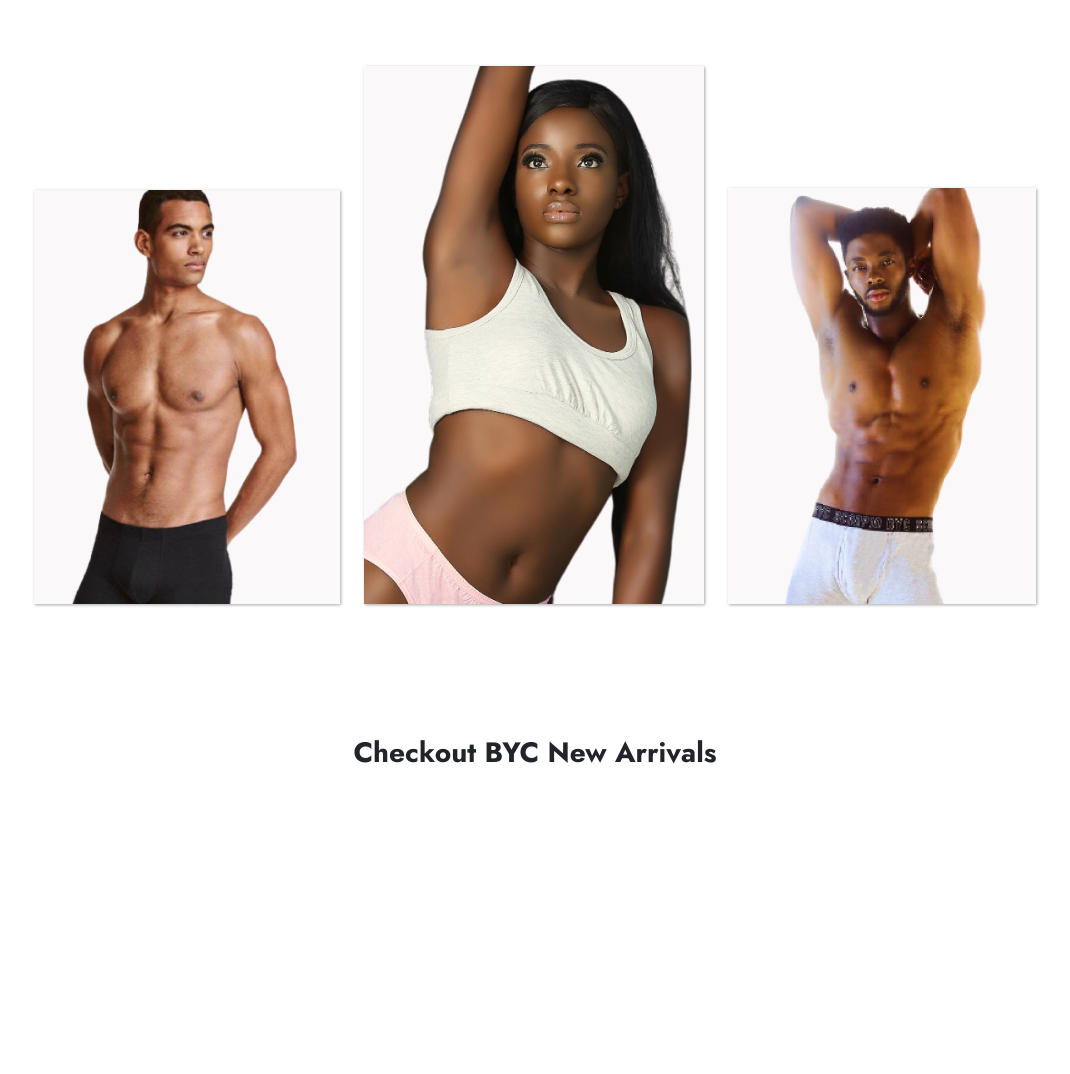
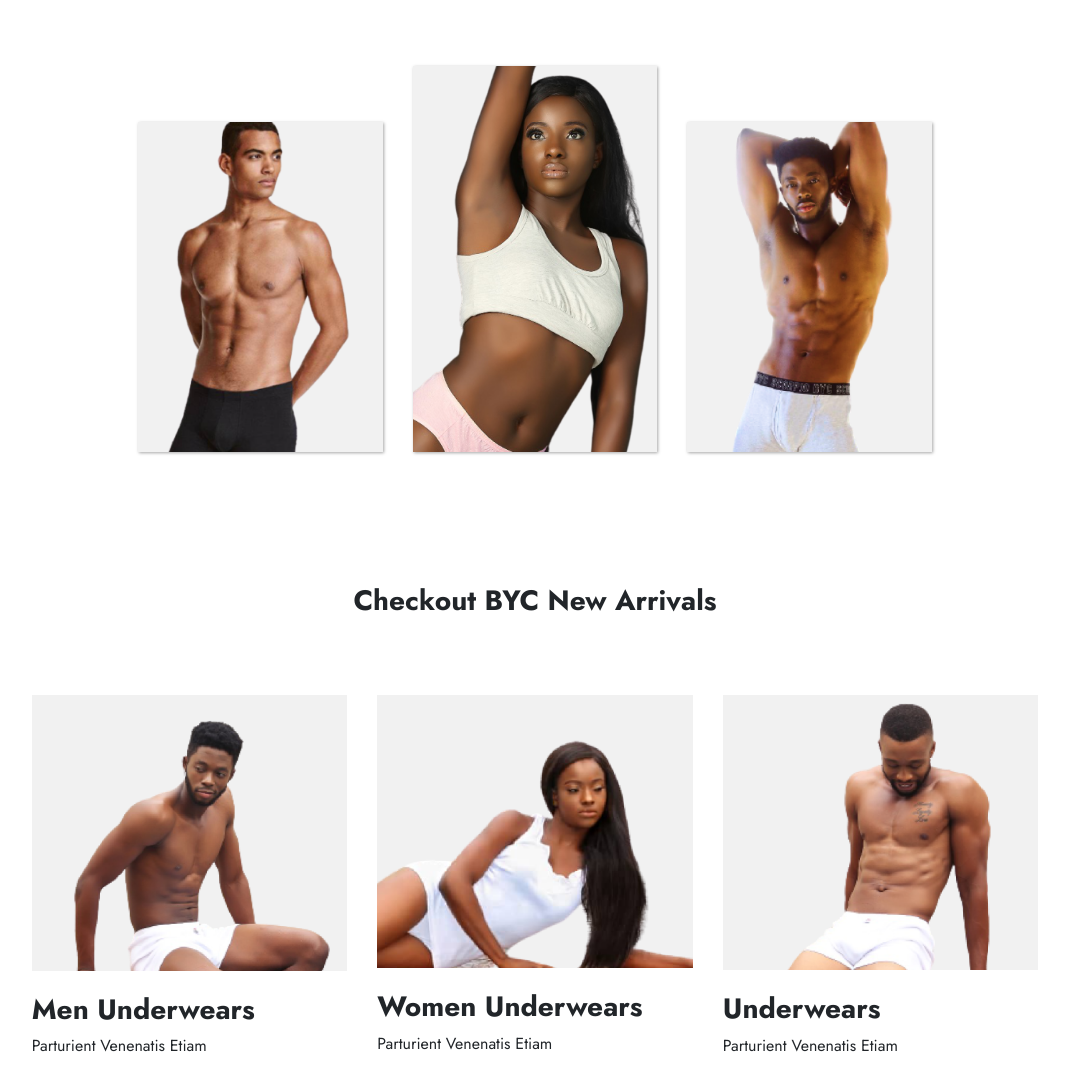
Before and after one commit to wandeyyyyy/byc, a plain HTML site: page index.html in a window 1280 px wide. Shown: the part 460-1534 px from the top of the page, without its empty margins (105-1175 px from the left). Before the commit the page ends 1286 px from the top, so only its background shows below. Drawn offline with nearby package versions, Linux system fonts and the light colour scheme.

Commit message:
another commit

```diff
--- a/index.html
+++ b/index.html
@@ -122,21 +122,27 @@
 </section>
 <section class="section1-img">
   <div class="row">
-    <div class="col-sm-12 col-md-12 col-lg-1 col-xl-1"></div>
-    <div class="col-sm-12 col-md-12 col-lg-10 col-xl-10">
-      <div class="container img-section1">
+    <div class="col-sm-12 col-md-12 col-lg-2 col-xl-2"></div>
+    <div class="col-sm-12 col-md-12 col-lg-8 col-xl-8">
+      <div class="row img-section1">
+        <div class="col-sm-12 col-md-12 col-lg-4 col-xl-4">
         <div class="img1 mr-4">
           <img src="./assets/section1img1.png" alt="">
         </div>
+        </div>
+        <div class="col-sm-12 col-md-12 col-lg-4 col-xl-4">
         <div class="img1 mr-4">
           <img src="./assets/4678a9e7-449b-4846-ba69-00fd4b1128b3.png" alt="">
         </div>
+        </div>
+        <div class="col-sm-12 col-md-12 col-lg-4 col-xl-4">
         <div class="img1">
           <img src="./assets/section1img3.png" alt="">
         </div>
+        </div>
       </div>
     </div>
-    <div class="col-sm-12 col-md-12 col-lg-1 col-xl-1"></div>
+    <div class="col-sm-12 col-md-12 col-lg-2 col-xl-2"></div>
 
   </div>
 </section>
@@ -146,9 +152,29 @@
   <div class="col-sm-12 col-md-12 col-lg-10 col-xl-10">
     <div class="sectiontwo">
     <p class="newArrival">Checkout BYC New Arrivals</p>
-    <div>
-
+    <div class="section2-underwear">
+<div class="row">
+  <div class="col-sm-12 col-md-12 col-lg-4 col-xl-4 imageA">
+  <div class="boy">
+    <img src="./assets/boy1.png" alt="">
+  </div>
+<h3>Men Underwears</h3>
+<p>Parturient Venenatis Etiam</p>
     </div>
+    <div class="col-sm-12 col-md-12 col-lg-4 col-xl-4 imageA">
+      <div class="boy">
+        <img src="./assets/girl2.png" alt="">
+      </div>
+    <h3>Women Underwears</h3>
+    <p>Parturient Venenatis Etiam</p>
+        </div>
+        <div class="col-sm-12 col-md-12 col-lg-4 col-xl-4 imageA">
+          <div class="boy">
+            <img src="./assets/boy3.png" alt="">
+          </div>
+        <h3>Underwears</h3>
+        <p>Parturient Venenatis Etiam</p>
+            </div>
   </div>
   <div class="col-sm-12 col-md-12 col-lg-1 col-xl-1"></div>
 </div>
--- a/scss/style.scss
+++ b/scss/style.scss
@@ -1,5 +1,7 @@
 
   @import url('https://fonts.googleapis.com/css2?family=Jost:wght@400;500;600;700&display=swap');
+
+$bg-color: #f1f1f1;
 
 body{
   font-family: 'Jost', sans-serif;
@@ -99,15 +101,17 @@ font-weight: 500;
     display: flex;
     justify-content: center;
     align-items: end;
-width: 50%;
+
   }
   .img1{
-    background: rgb(250, 248, 248);
+    background: $bg-color;
    width: 100%;
    display: flex;
    justify-content: center;
  box-shadow: 1px 1px 3px 0 rgba(0,0,0,0.35);
-
+  img{
+    width: 100%;
+  }
 }
 }
 
@@ -118,8 +122,24 @@ width: 50%;
     text-align: center;
     font-size: 28px;
     font-weight: 900;
-    margin-bottom: 5%;
+    margin-bottom: 7%;
   }
+
+  .section2-underwear{
+  .boy{
+  background: $bg-color;
+  display: flex;
+  justify-content: center;
+  width: 100%;
+  }
+  img{
+    width: 100%;
+  }
+  h3{
+    margin-top: 7%;
+    font-weight: 700;
+  }
+}
 }
 
 
@@ -164,6 +184,18 @@ width: 50%;
   }
 
 }
+
+.section2{
+  .newArrival{
+    margin-top: 18%;
+  }
+.section2-underwear{
+  flex-direction: column;
+}
+.imageA{
+  margin-bottom: 10%;
+}
+}
 }
 
 @media only screen and (min-width: 1600px){
```
Also changed, not shown: assets/boy1.png (added), assets/boy3.png (added), assets/girl2.png (added), css/style.css, 1 other file.
